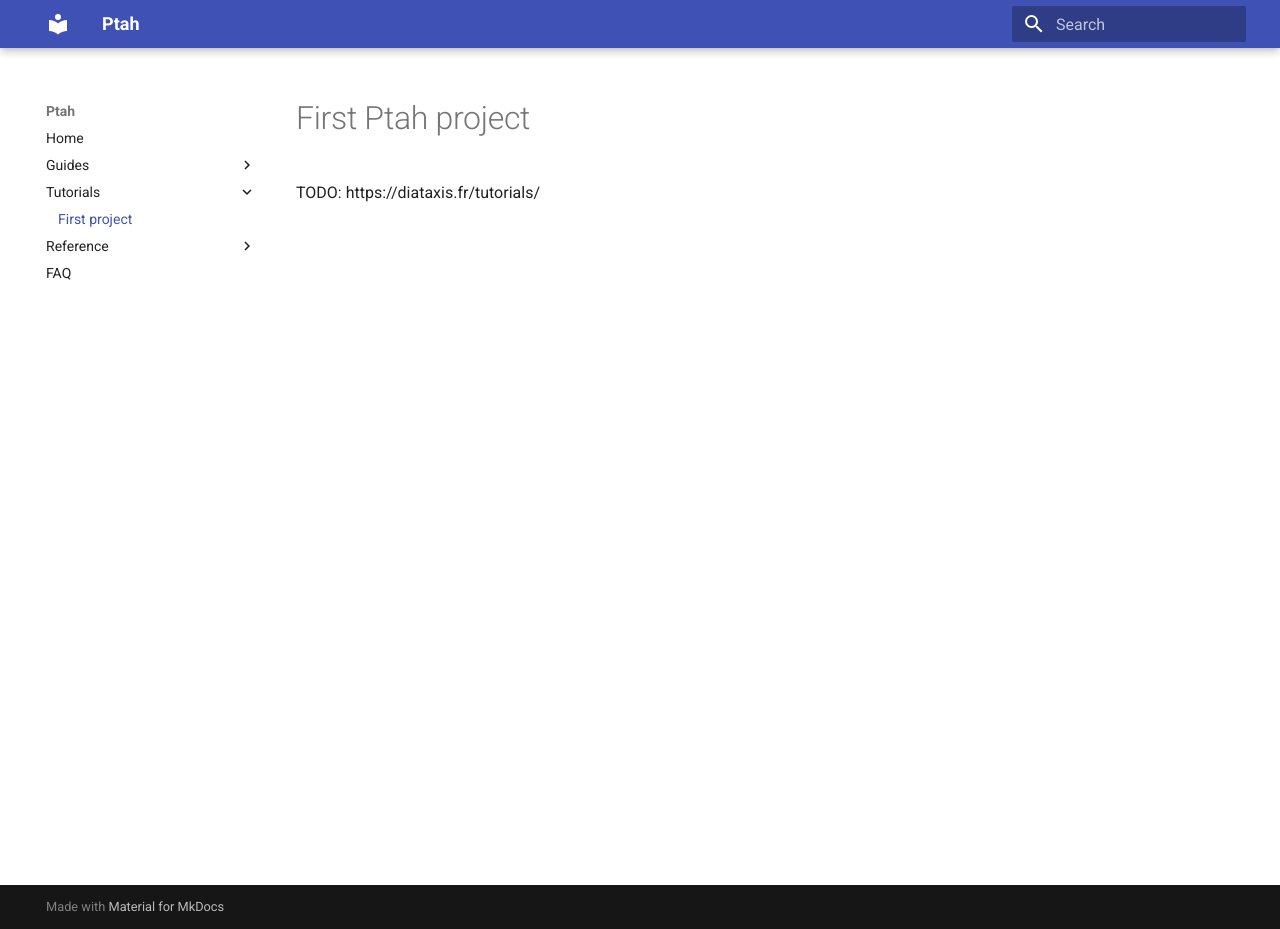
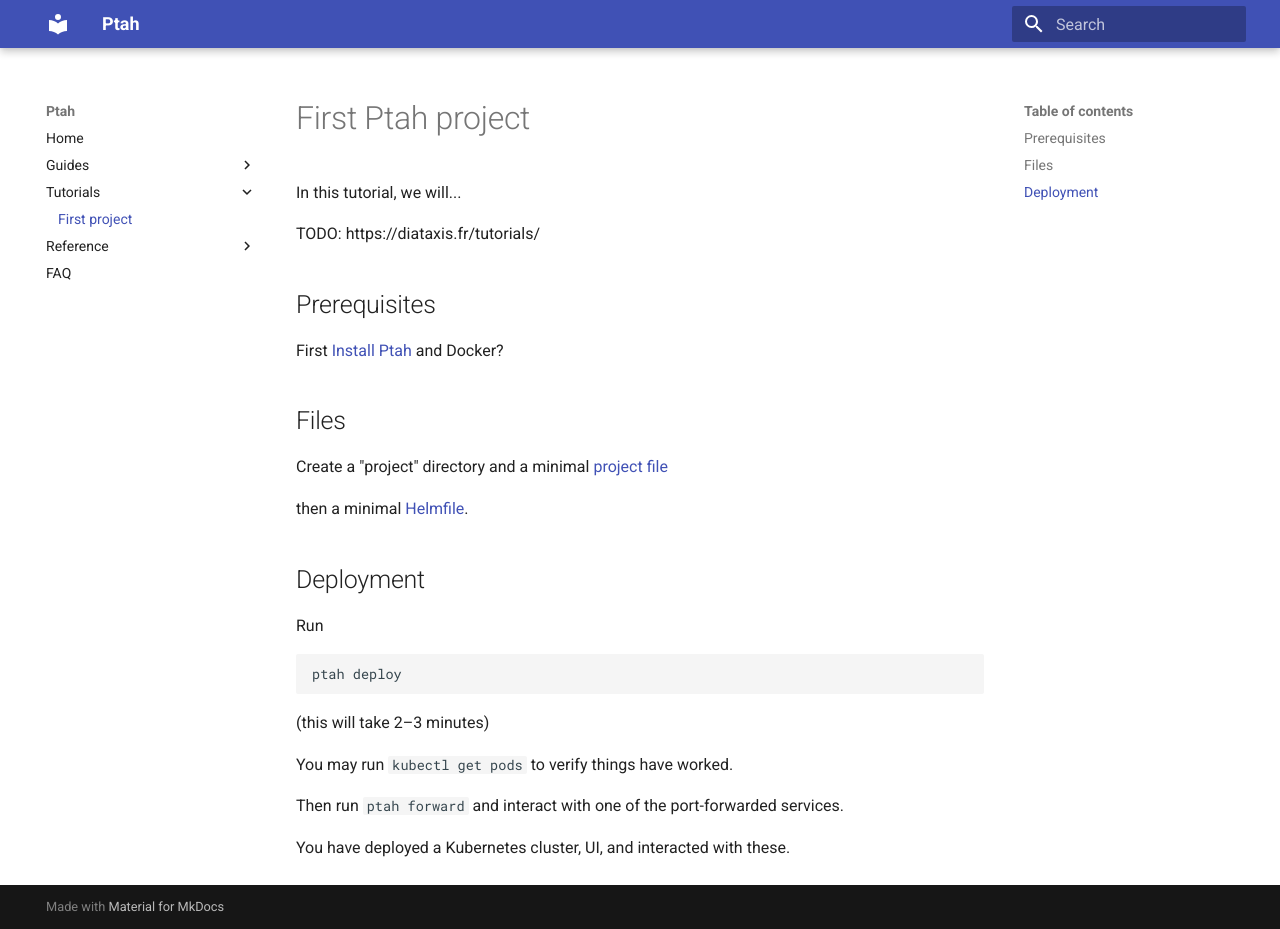
Before and after one commit to dkmiller/ptah, an MkDocs documentation site: the page built from docs/tutorials/first-project.md, in a window 1280 px wide and 929 px high. Built offline with MkDocs 1.6.1 and Material for MkDocs 9.7.7, drawn with Linux system fonts in a browser that asks for light colours.

````diff
--- a/docs/tutorials/first-project.md
+++ b/docs/tutorials/first-project.md
@@ -1,3 +1,32 @@
 # First Ptah project
 
+In this tutorial, we will...
+
 TODO: https://diataxis.fr/tutorials/
+
+## Prerequisites
+
+First [Install Ptah](../guides/install.md) and Docker?
+
+## Files
+
+Create a "project" directory and a minimal
+[project file](../reference/project.md)
+
+then a minimal [Helmfile](https://helmfile.readthedocs.io/en/latest/#getting-started).
+
+## Deployment
+
+Run
+
+```bash
+ptah deploy
+```
+
+(this will take 2&ndash;3 minutes)
+
+You may run `kubectl get pods` to verify things have worked.
+
+Then run `ptah forward` and interact with one of the port-forwarded services.
+
+You have deployed a Kubernetes cluster, UI, and interacted with these.
--- a/mkdocs.yml
+++ b/mkdocs.yml
@@ -6,7 +6,7 @@ nav:
   - Tutorials:
     - First project: tutorials/first-project.md
   - Reference:
-    - ptah.yml: reference/config.md
+    - ptah.yml: reference/project.md
   - FAQ: faq.md
 
 theme:
````
Also changed, not shown: docs/reference/config.md (deleted, +0 -14 lines), docs/reference/project.md (added, +16 -0 lines), 3 other files.
